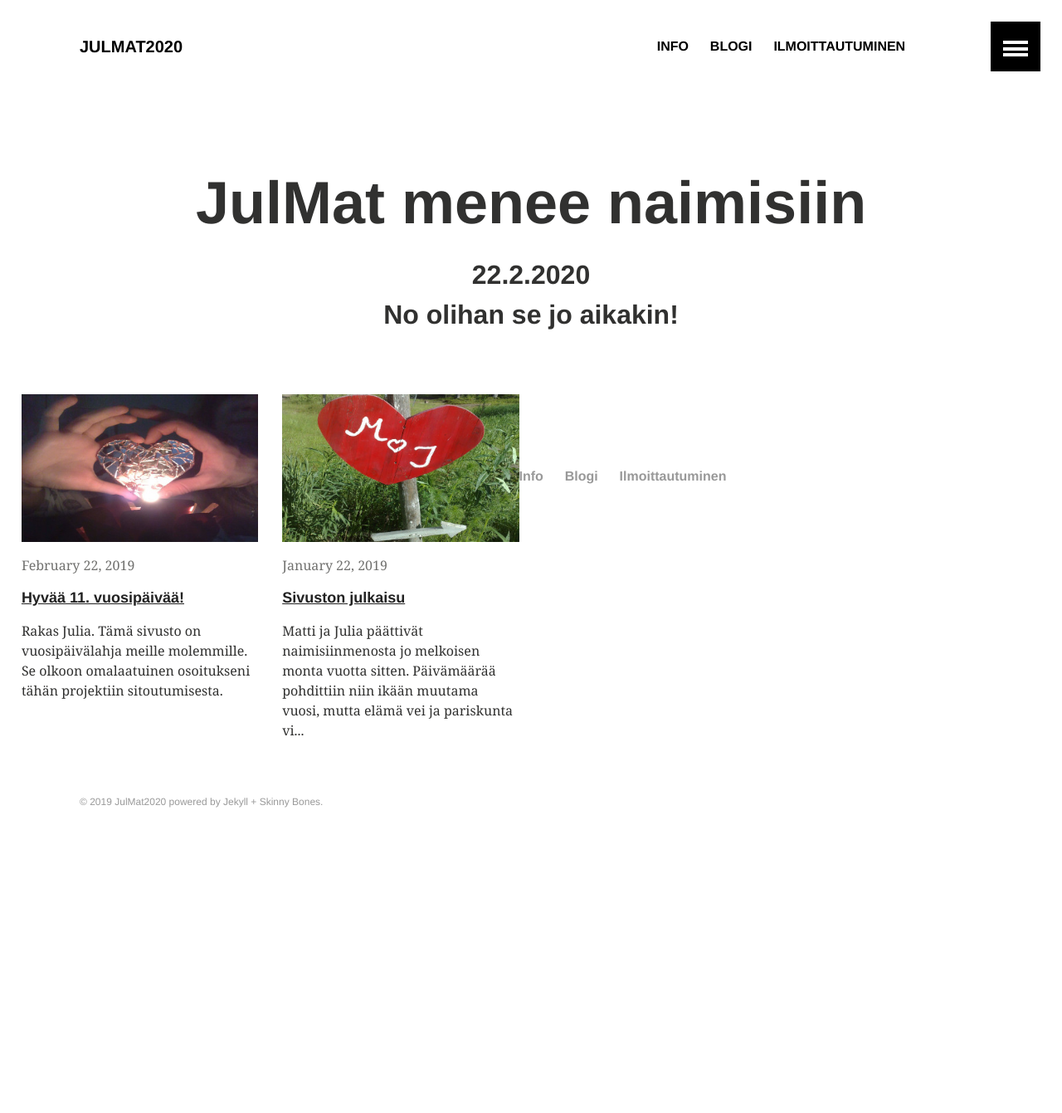
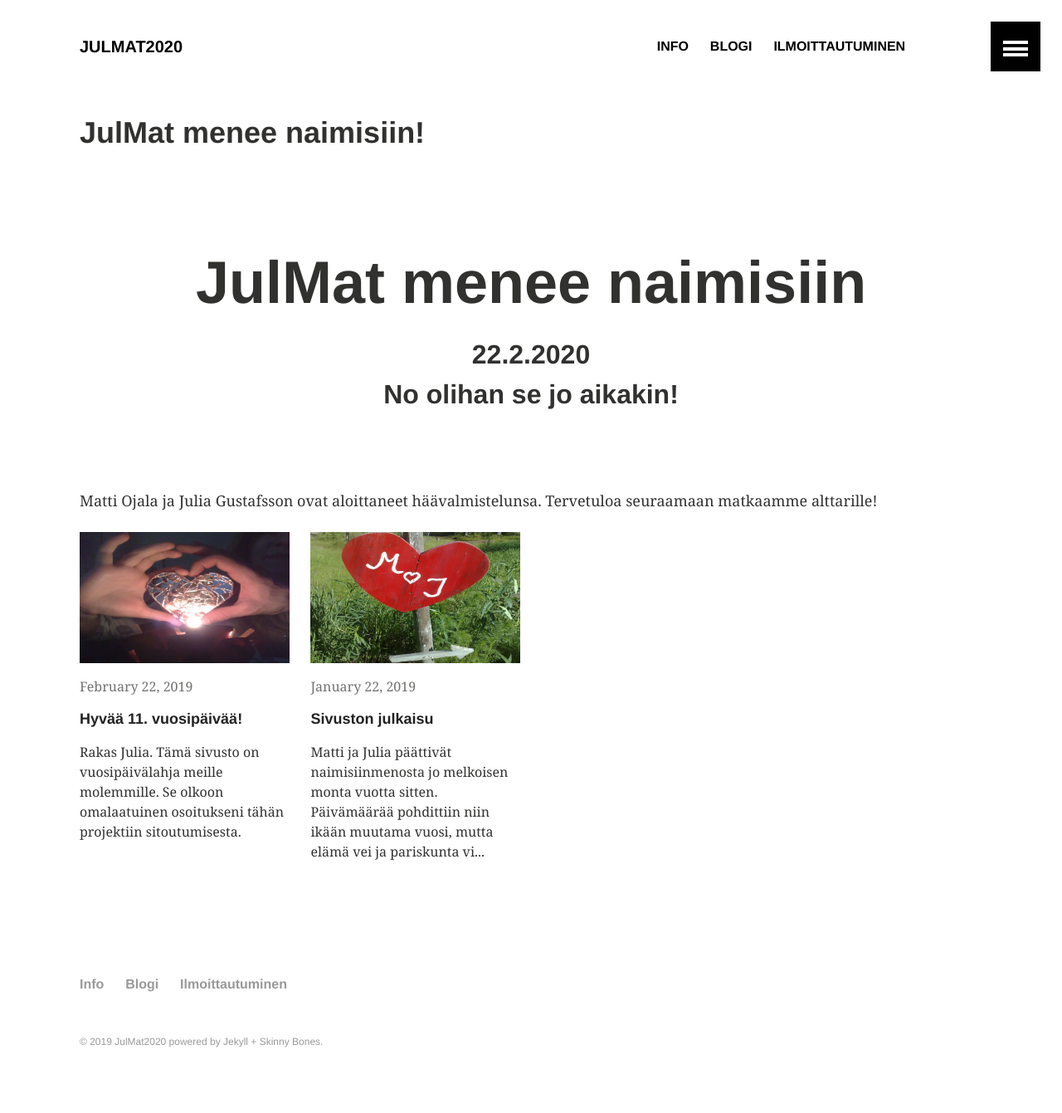
Before and after one commit to Amatson/Amatson.github.io, a Jekyll site: the page built from index.md, in a window 1280 px wide. Shown: the whole page at 83% size. Built offline with Jekyll 4.4.1, drawn with Linux system fonts in a browser that asks for light colours; our own code applies the rules of GitHub Pages for plain Markdown files; before the commit the page ends 1052 px from its top, so only the background shows below that.

```diff
--- a/index.md
+++ b/index.md
@@ -1,9 +1,7 @@
 ---
 layout: archive
 permalink: /
-title: "what?"
-image:
-	feature: banner_hearts.jpg
+title: "JulMat menee naimisiin!"
 ---
 
 <div class="wrap page-lead-content">
@@ -12,7 +10,7 @@ image:
 	No olihan se jo aikakin!</h2>
 </div>
 
-<!-- Matti Ojala ja Julia Gustafsson ovat aloittaneet häävalmistelunsa. Tervetuloa seuraamaan matkaamme alttarille! -->
+Matti Ojala ja Julia Gustafsson ovat aloittaneet häävalmistelunsa. Tervetuloa seuraamaan matkaamme alttarille!
 
 <div class="tiles">
 {% for post in site.posts %}
```
